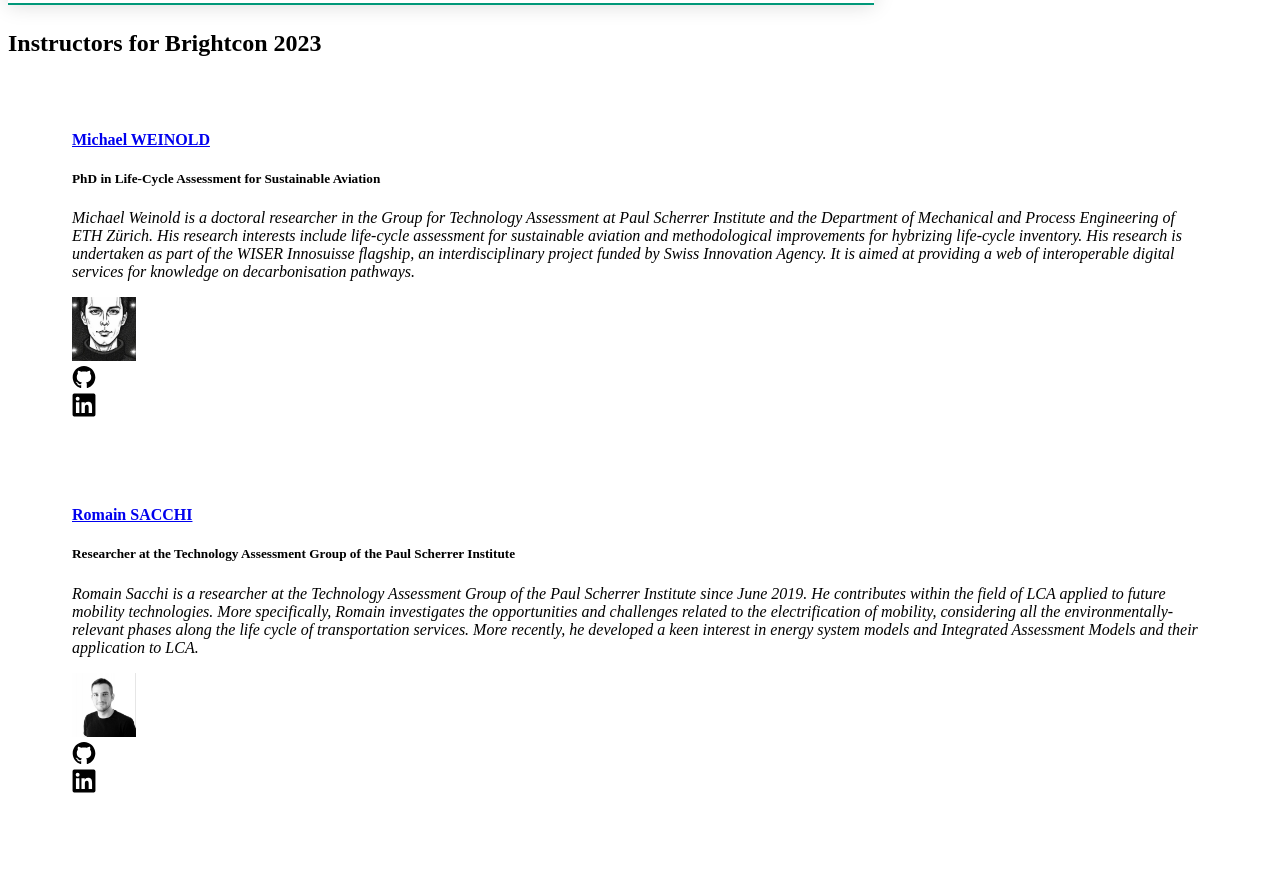
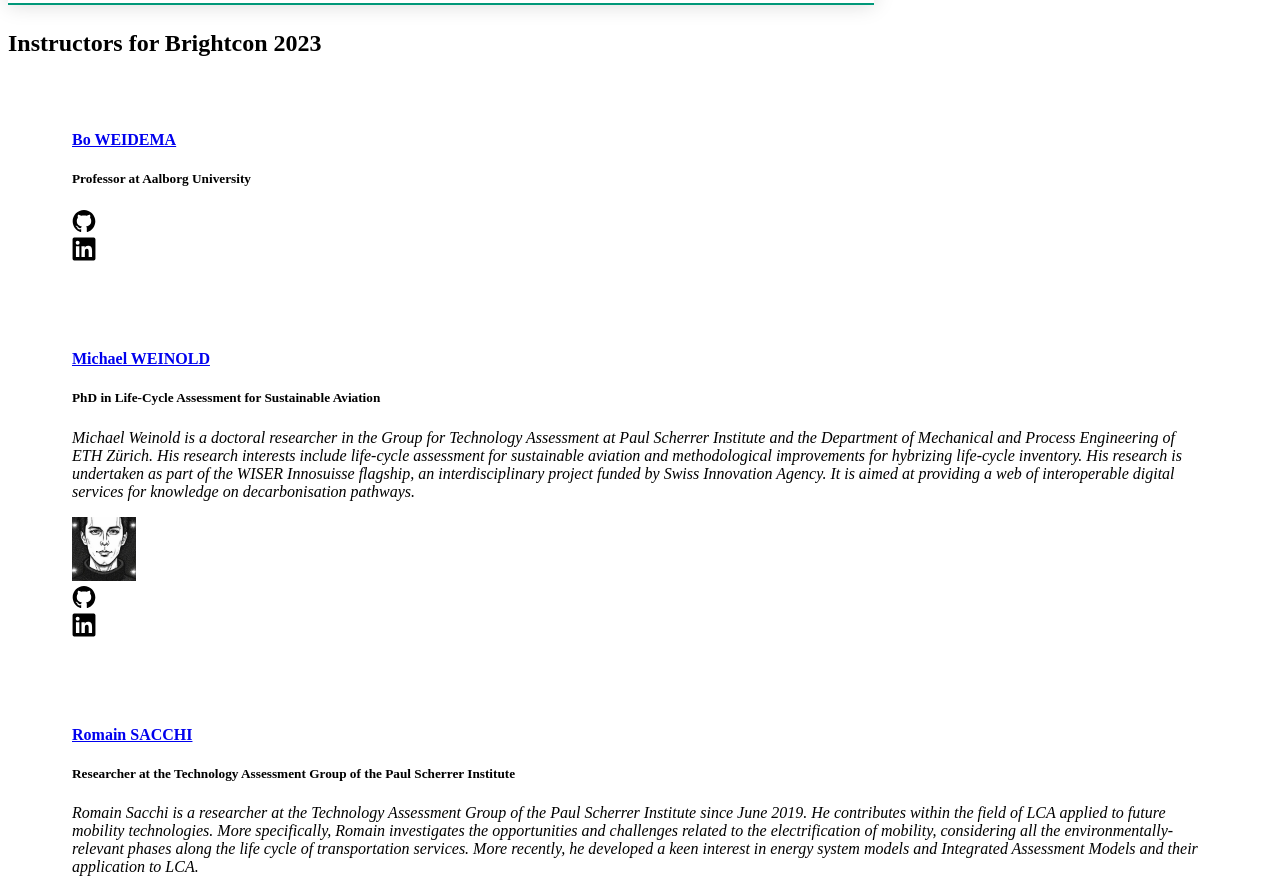
Before and after one commit to Depart-de-Sentier/brightcon-2023-website, a Nuxt app: page /programme in a window 1280 px wide. Shown: the part 2780-3662 px from the top of the page. Built offline with nearby package versions, Linux system fonts and the light colour scheme.

Commit message:
Add Bo Weidema

```diff
--- a/components/Instructors.vue
+++ b/components/Instructors.vue
@@ -55,6 +55,16 @@
 
 <script setup lang="ts">
 const instructors = ref([
+  {
+    name: "Bo WEIDEMA",
+    instid: "bw",
+    designation: "Professor at Aalborg University",
+    // imgUrl: "/images/instructors/michael-weinold.jpeg",
+    designation: "Professor at Aalborg University",
+    bio: "",
+    linkedIn: "https://www.linkedin.com/in/bo-weidema-5486a78/",
+    github: "https://github.com/boweidema",
+  },
   {
     name: "Michael WEINOLD",
     instid: "mw",
```
